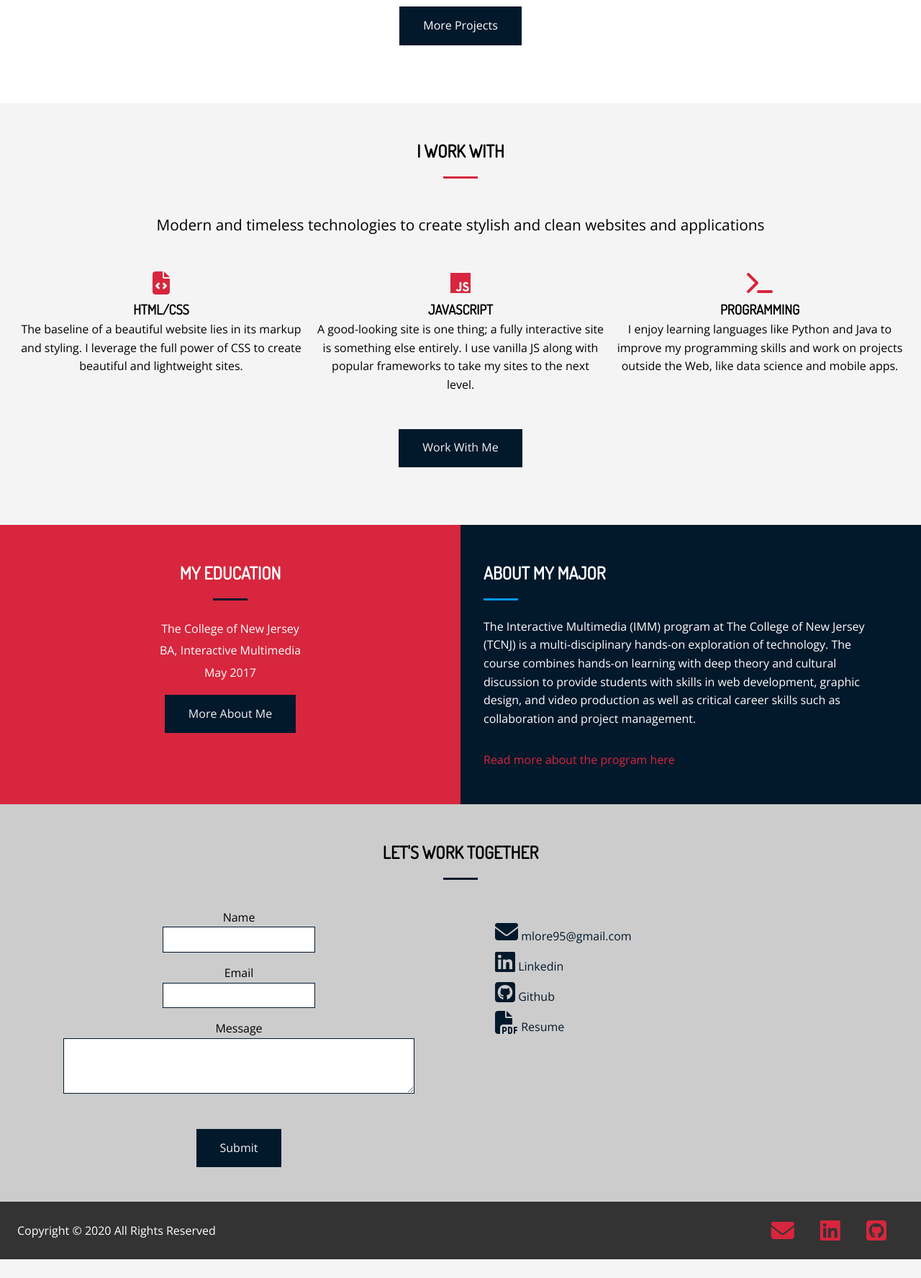
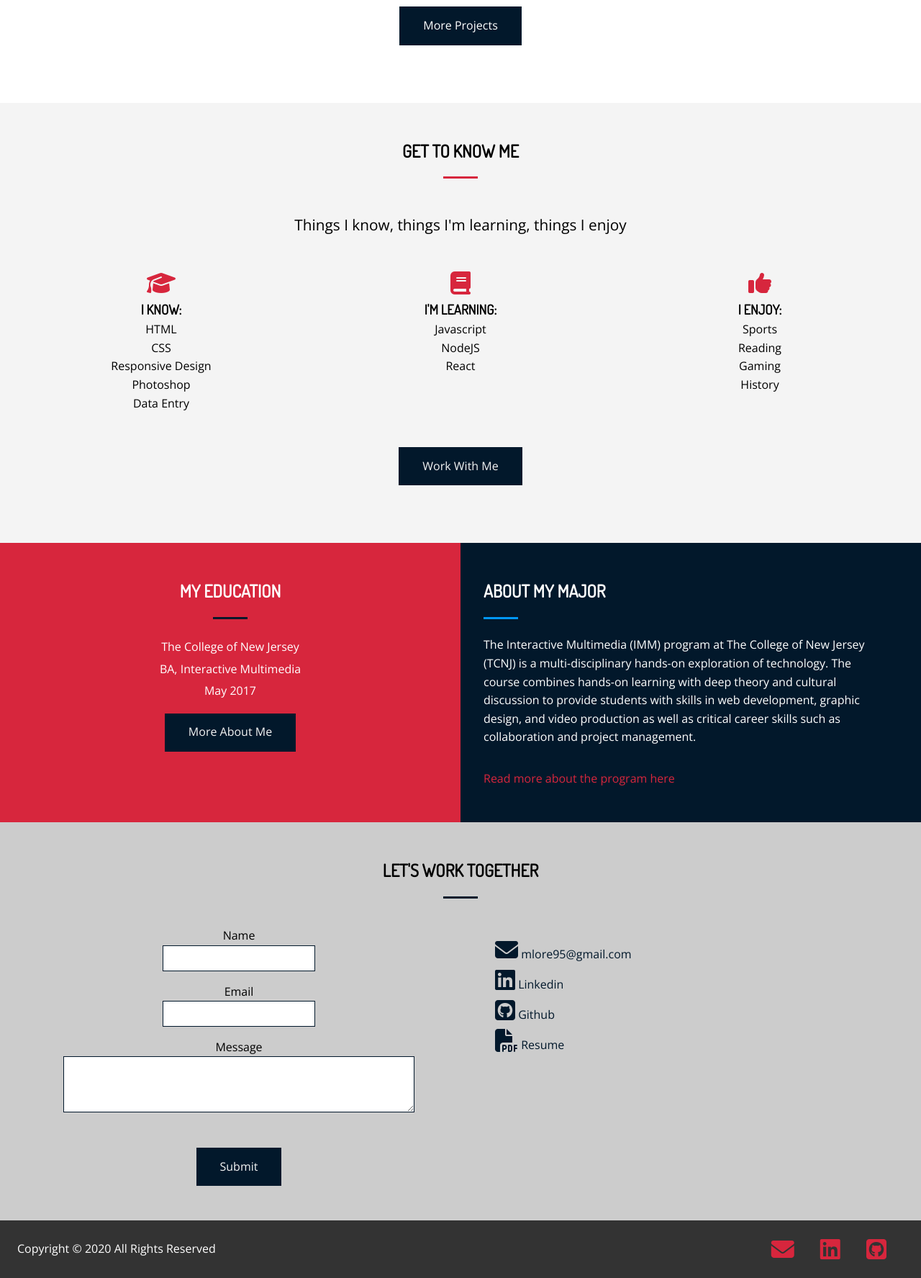
Before and after one commit to michaellore/portfolio, a PHP site: page / in a window 1280 px wide. Shown: the part 1459-3234 px from the top of the page at 72% size. Before the commit the page ends 3208 px from the top, so only its background shows below. Run offline with PHP 8.4, Linux system fonts and the light colour scheme; style sheets or scripts are compiled from the project's sources; some libraries are stand-ins or nearby versions.

Commit message:
update about me

```diff
--- a/index.php
+++ b/index.php
@@ -65,30 +65,42 @@
   <section id="home-a" class="text-center py-3">
     <div class="container">
       <h2 class="section-title">
-        I Work With
+        Get to know me
       </h2>
       <div class="bottom-line"></div>
       <p class="lead">
-        Modern and timeless technologies to create stylish and clean websites and applications
+        Things I know, things I'm learning, things I enjoy
       </p>
       <div class="specials">
         <div>
-          <i class="fas fa-file-code fa-2x"></i>
-          <h3>HTML/CSS</h3>
-          <p>The baseline of a beautiful website lies in its markup and styling. I leverage the full power of CSS to
-            create beautiful and lightweight sites.</p>
+        <i class="fas fa-graduation-cap fa-2x"></i>
+          <h3>I know:</h3>
+          <ul>
+            <li>HTML</li>
+            <li>CSS</li>
+            <li>Responsive Design</li>
+            <li>Photoshop</li>
+            <li>Data Entry</li>
+          </ul>
         </div>
         <div>
-          <i class="fab fa-js fa-2x"></i>
-          <h3>Javascript</h3>
-          <p>A good-looking site is one thing; a fully interactive site is something else entirely. I use vanilla JS
-            along with popular frameworks to take my sites to the next level.</p>
+          <i class="fas fa-book fa-2x"></i>
+          <h3>I'm Learning:</h3>
+          <ul>
+            <li>Javascript</li>
+            <li>NodeJS</li>
+            <li>React</li>
+          </ul>
         </div>
         <div>
-          <i class="fas fa-terminal fa-2x"></i>
-          <h3>Programming</h3>
-          <p>I enjoy learning languages like Python and Java to improve my programming skills and work on projects
-            outside the Web, like data science and mobile apps. </p>
+          <i class="fas fa-thumbs-up fa-2x"></i>
+          <h3>I enjoy:</h3>
+          <ul>
+            <li>Sports</li>
+            <li>Reading</li>
+            <li>Gaming</li>
+            <li>History</li>
+          </ul>
         </div>
         <div>
           <a href="#contact" class="btn-dark">Work With Me</a>
```
